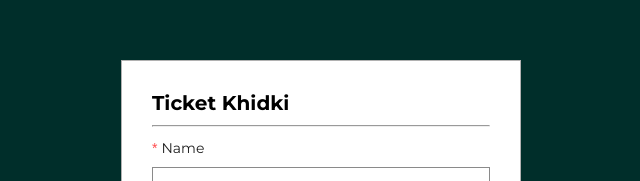
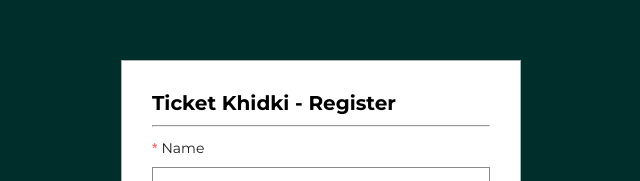
Before and after one commit to omsurase/TicketKhidki, a React (Create React App) app in the folder client/: page /register in a window 1280 px wide. Shown: the part 125-306 px from the top of the page, without its empty margins (319-959 px from the left). Built offline with nearby package versions, Linux system fonts and the light colour scheme.

Commit message:
UI edits.

```diff
--- a/client/src/pages/Login/index.js
+++ b/client/src/pages/Login/index.js
@@ -47,7 +47,7 @@
     <div className='flex justify-center h-screen items-center bg-primary'>
       <div className='card p-3 w-400'>
         <h1 className="text-xl mb-1">
-          Ticket Khidki
+          Ticket Khidki - Login
         </h1>
         <hr />
         <Form
--- a/client/src/pages/Register/index.js
+++ b/client/src/pages/Register/index.js
@@ -37,7 +37,7 @@
     <div className='flex justify-center h-screen items-center bg-primary'>
       <div className='card p-3 w-400'>
         <h1 className="text-xl mb-1">
-          Ticket Khidki
+          Ticket Khidki - Register
         </h1>
         <hr />
         <Form
```
